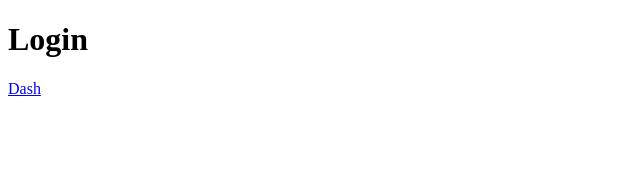
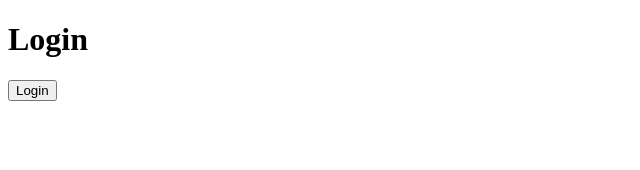
Before and after one commit to AmadeuAnjos/react-class, a React (Create React App) app: page /entrar in a window 1280 px wide. Shown: the top 170 px of the page, without its empty margins (0-640 px from the left). Built offline with nearby package versions, Linux system fonts and the light colour scheme.

Commit message:
utilizando função e Link para navegar entre paginas

```diff
--- a/src/app/pages/login/Login.tsx
+++ b/src/app/pages/login/Login.tsx
@@ -1,10 +1,18 @@
-import { Link } from 'react-router-dom'
+import { useNavigate } from "react-router-dom";
 
 export const Login = () => {
+    const history = useNavigate();
+
+    const handleClick = () => {
+        history('/dashboard');
+    }
+
     return (
         <div>
             <h1>Login</h1>
-            <Link to="/dashboard">Dash</Link>
+            <button onClick={handleClick}>Login</button>
         </div>
     );
 }
+
+//Maneira de navegar entre páginas sem ter que carregar. Essa é através de função.
```
